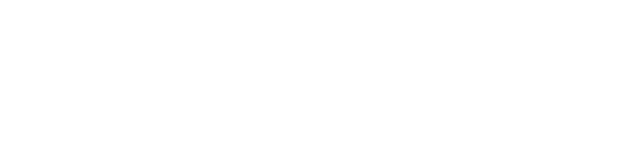
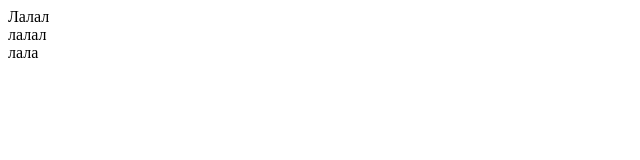
Before and after one commit to mardeevamarya/layout-designer-project-lvl1, a plain HTML site: page index.html in a window 1280 px wide. Shown: the whole page, without its empty margins (0-640 px from the left). Drawn offline with Linux system fonts and the light colour scheme.

Commit message:
add main tags

```diff
--- a/index.html
+++ b/index.html
@@ -9,6 +9,9 @@
     <link rel="stylesheet" href="styles/style.css">
 </head>
 <body>
+	<header>Лалал</header>
+	<main>лалал</main>
+	<footer>лала</footer>
 
 </body>
 </html>
```
